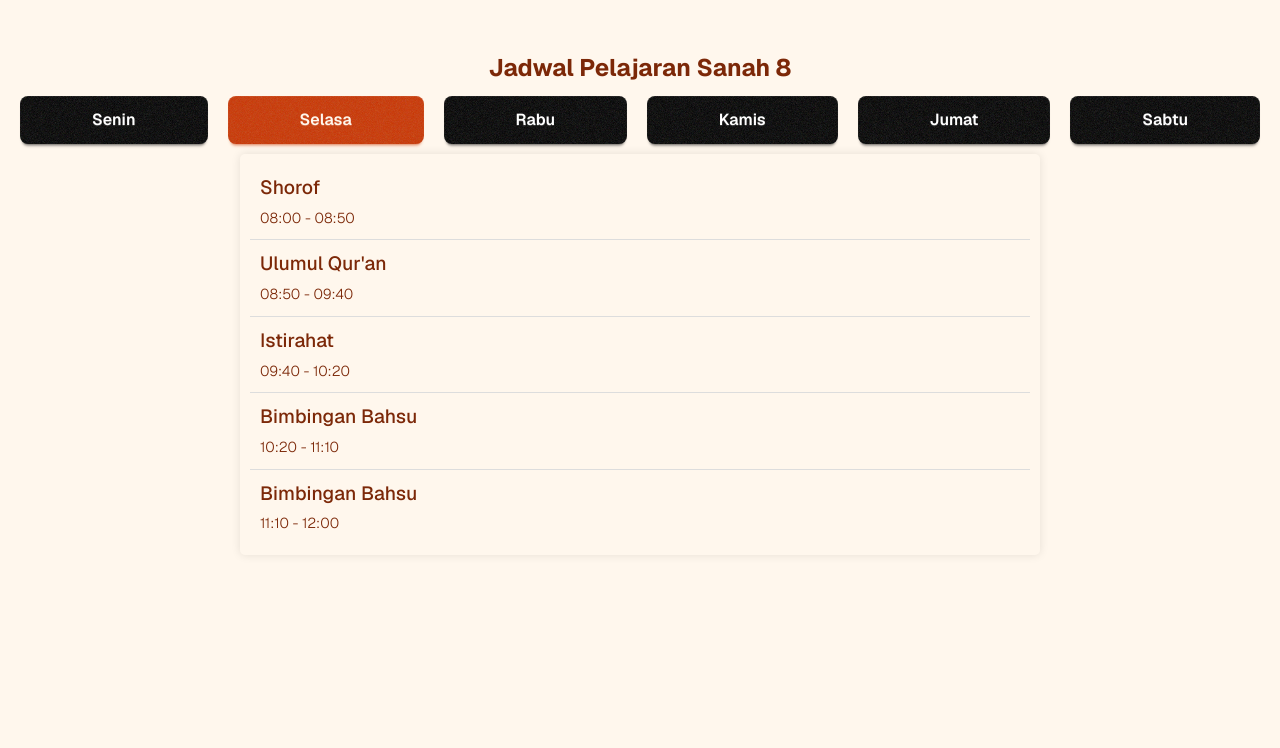
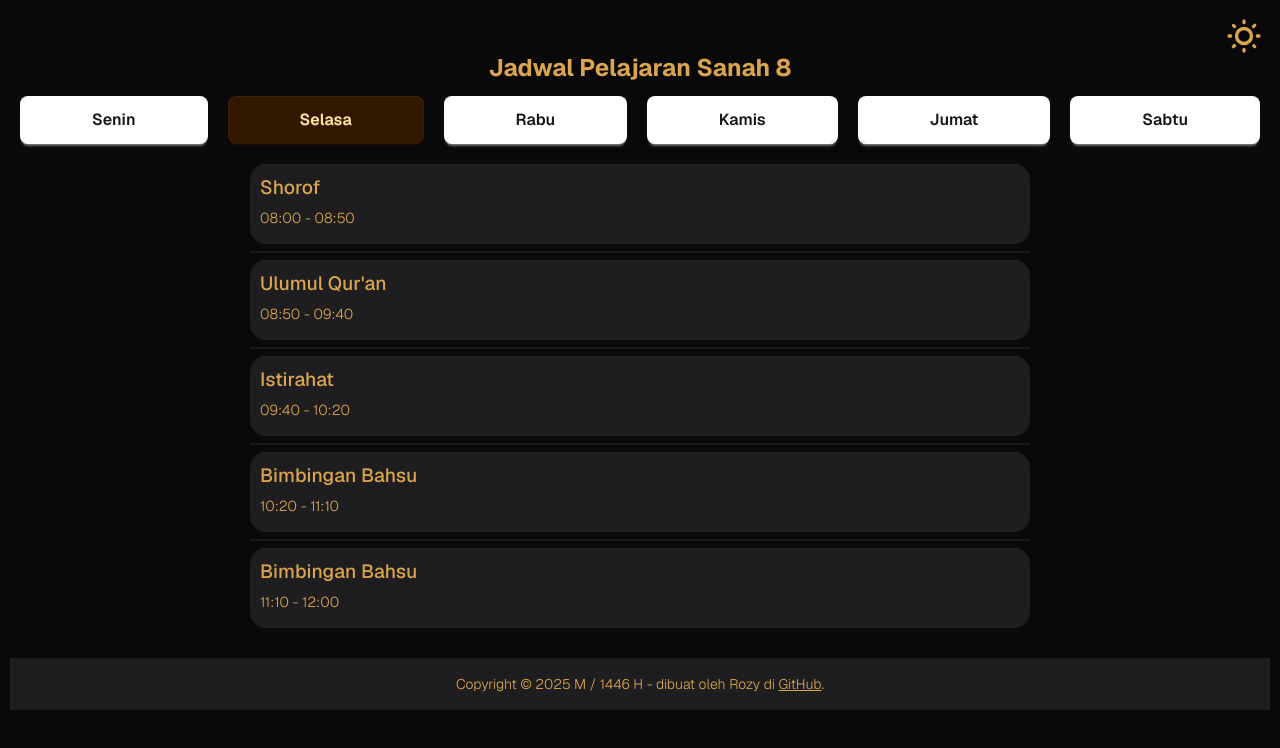
Before and after one commit to LitFill/jadwal, a plain HTML site: page index.html in a window 1280 px wide. Drawn offline with nearby package versions, Linux system fonts and the light colour scheme.

Commit message:
feat: menggunakan card, mengganti tema deafult jadi luxury, tambah theme toggle

```diff
--- a/index.html
+++ b/index.html
@@ -1,5 +1,5 @@
 <!DOCTYPE html>
-<html lang="id" data-theme="caramellatte">
+<html lang="id" data-theme="luxury">
     <head>
         <meta charset="UTF-8">
         <meta name="viewport" content="width=device-width, initial-scale=1.0">
@@ -9,9 +9,33 @@
         <!-- <link href="https://cdn.jsdelivr.net/combine/npm/daisyui@5/base/scrollbar.css,npm/daisyui@5/base/svg.css,npm/daisyui@5/base/reset.css,npm/daisyui@5/base/rootscrollgutter.css,npm/daisyui@5/base/rootcolor.css,npm/daisyui@5/base/properties.css,npm/daisyui@5/base/rootscrolllock.css,npm/daisyui@5/components/input.css,npm/daisyui@5/components/menu.css,npm/daisyui@5/components/table.css,npm/daisyui@5/components/toggle.css,npm/daisyui@5/components/button.css,npm/daisyui@5/components/checkbox.css,npm/daisyui@5/components/select.css,npm/daisyui@5/theme/black.css" rel="stylesheet" type="text/css" /> -->
         <link href="https://cdn.jsdelivr.net/npm/daisyui@5/themes.css" rel="stylesheet" type="text/css" />
         <script src="https://cdn.jsdelivr.net/npm/@tailwindcss/browser@4"></script>
+        <script src="https://cdn.jsdelivr.net/npm/theme-change@2.0.2/index.js"></script>
     </head>
     <body>
-        <h1>Jadwal Pelajaran Sanah 8</h1>
+        <h1>Jadwal Pelajaran Sanah 8
+        <label class="swap swap-rotate fixed top-4 right-4 z-50">
+            <!-- this hidden checkbox controls the state -->
+            <input type="checkbox" class="theme-controller" value="caramellatte" />
+
+            <!-- sun icon -->
+            <svg
+                class="swap-off h-10 w-10 fill-current"
+                xmlns="http://www.w3.org/2000/svg"
+                viewBox="0 0 24 24">
+                <path
+                d="M5.64,17l-.71.71a1,1,0,0,0,0,1.41,1,1,0,0,0,1.41,0l.71-.71A1,1,0,0,0,5.64,17ZM5,12a1,1,0,0,0-1-1H3a1,1,0,0,0,0,2H4A1,1,0,0,0,5,12Zm7-7a1,1,0,0,0,1-1V3a1,1,0,0,0-2,0V4A1,1,0,0,0,12,5ZM5.64,7.05a1,1,0,0,0,.7.29,1,1,0,0,0,.71-.29,1,1,0,0,0,0-1.41l-.71-.71A1,1,0,0,0,4.93,6.34Zm12,.29a1,1,0,0,0,.7-.29l.71-.71a1,1,0,1,0-1.41-1.41L17,5.64a1,1,0,0,0,0,1.41A1,1,0,0,0,17.66,7.34ZM21,11H20a1,1,0,0,0,0,2h1a1,1,0,0,0,0-2Zm-9,8a1,1,0,0,0-1,1v1a1,1,0,0,0,2,0V20A1,1,0,0,0,12,19ZM18.36,17A1,1,0,0,0,17,18.36l.71.71a1,1,0,0,0,1.41,0,1,1,0,0,0,0-1.41ZM12,6.5A5.5,5.5,0,1,0,17.5,12,5.51,5.51,0,0,0,12,6.5Zm0,9A3.5,3.5,0,1,1,15.5,12,3.5,3.5,0,0,1,12,15.5Z" />
+            </svg>
+
+            <!-- moon icon -->
+            <svg
+                class="swap-on h-10 w-10 fill-current"
+                xmlns="http://www.w3.org/2000/svg"
+                viewBox="0 0 24 24">
+                <path
+                d="M21.64,13a1,1,0,0,0-1.05-.14,8.05,8.05,0,0,1-3.37.73A8.15,8.15,0,0,1,9.08,5.49a8.59,8.59,0,0,1,.25-2A1,1,0,0,0,8,2.36,10.14,10.14,0,1,0,22,14.05,1,1,0,0,0,21.64,13Zm-9.5,6.69A8.14,8.14,0,0,1,7.08,5.22v.27A10.15,10.15,0,0,0,17.22,15.63a9.79,9.79,0,0,0,2.1-.22A8.11,8.11,0,0,1,12.14,19.73Z" />
+            </svg>
+        </label>
+        </h1>
         <div class="hari-nav">
             <button class="btn btn-primary" data-hari="Senin"> Senin </button>
             <button class="btn btn-primary" data-hari="Selasa">Selasa</button>
@@ -21,9 +45,15 @@
             <button class="btn btn-primary" data-hari="Sabtu"> Sabtu </button>
             <!-- <button data-hari="Minggu">Minggu</button> -->
         </div>
-        <div class="jadwal-container" id="jadwalContainer">
+        <div class="jadwal-container card" id="jadwalContainer">
             <!-- Jadwal akan diisi di sini -->
         </div>
+        <footer class="footer sm:footer-horizontal footer-center bg-base-300 text-base-content p-4">
+            <aside>
+                <p>Copyright © 2025 M / 1446 H - dibuat oleh Rozy di
+                <a href="https://github.com/LitFill/jadwal.git" class="link">GitHub</a>.</p>
+            </aside>
+        </footer>
         <script src="script.js" defer>
         </script>
     </body>
--- a/script.js
+++ b/script.js
@@ -43,11 +43,16 @@ function tampilkanJadwal(hari) {
     const container = document.getElementById('jadwalContainer');
     container.innerHTML = '';
     if (jadwal[hari] && jadwal[hari].length > 0) {
-        jadwal[hari].forEach(item => {
+        jadwal[hari].forEach((item, index) => {
             const div = document.createElement('div');
-            div.className = 'jadwal-item';
+            div.className = 'jadwal-item card bg-base-300 h-20';
             div.innerHTML = `<h3>${item.pelajaran}</h3><p>${item.waktu}</p>`;
             container.appendChild(div);
+            if (!(index >= jadwal[hari].length - 1)) {
+                const divider = document.createElement('div');
+                divider.className = 'divider';
+                container.appendChild(divider);
+            }
         });
     } else {
         container.innerHTML = '<p class="no-jadwal">Tidak ada jadwal untuk hari ini</p>';
--- a/style.css
+++ b/style.css
@@ -34,15 +34,11 @@ h1 {
 }
 .jadwal-container {
     padding: 10px;
-    border-radius: 5px;
+    /* border-radius: 5px; */
     box-shadow: 0 0 10px rgba(0,0,0,0.1);
 }
 .jadwal-item {
     padding: 10px;
-    border-bottom: 1px solid #ddd;
-}
-.jadwal-item:last-child {
-    border-bottom: none;
 }
 .jadwal-item h3 {
     margin: 0;
@@ -58,6 +54,13 @@ h1 {
     text-align: center;
     font-size: 1em;
     color: #777;
+}
+.divider {
+    margin: 0;
+}
+
+footer {
+    margin-top: 20px;
 }
 
 /* Media Queries untuk Desain Responsif */
```
